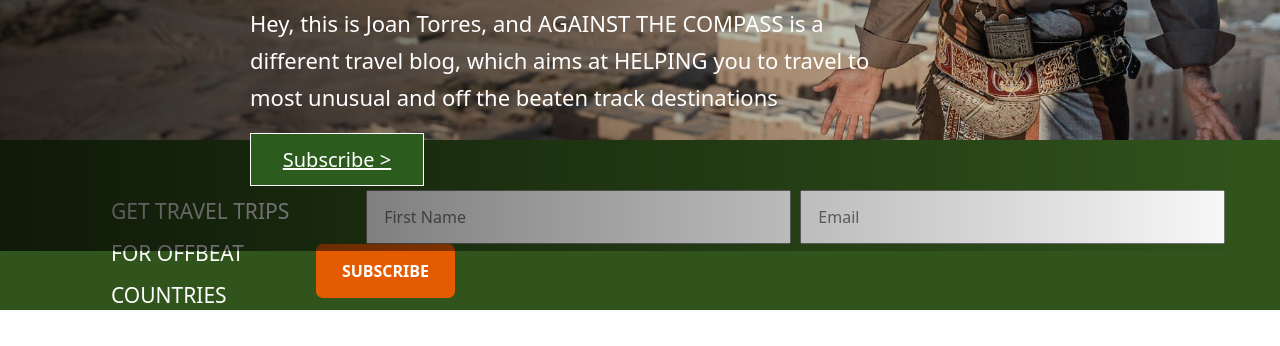
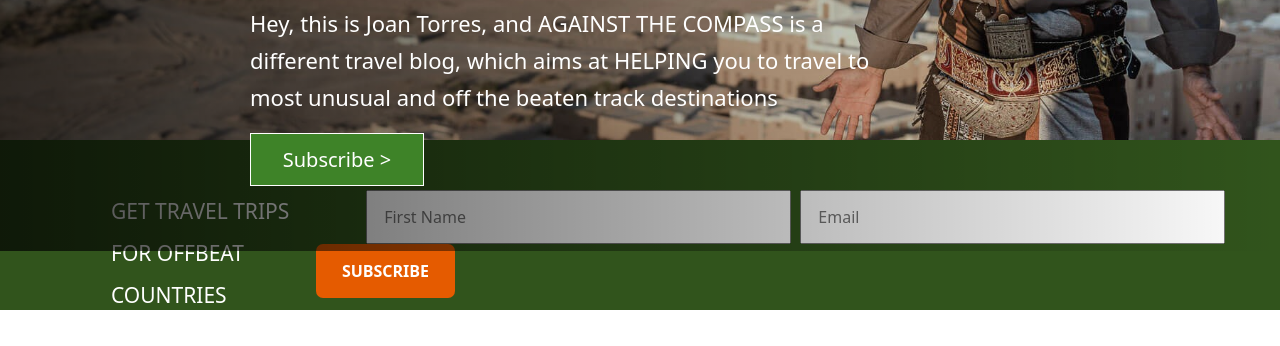
Before and after one commit to amalsunny-cloud/travel-webclone, a plain HTML site: page index.html in a window 1280 px wide. In both pictures the pointer is over the button "Subscribe >". Shown: the part 454-800 px from the top of the page. Drawn offline with nearby package versions, Linux system fonts and the light colour scheme.

Commit message:
fourth commit

```diff
--- a/style.css
+++ b/style.css
@@ -29,7 +29,8 @@
     z-index: -3;
 }
 .subscribe-primary:hover{
-    text-decoration: underline;
+    background-color: rgb(62, 131, 40);
+
 }
 
 .subscribe-1{
```
